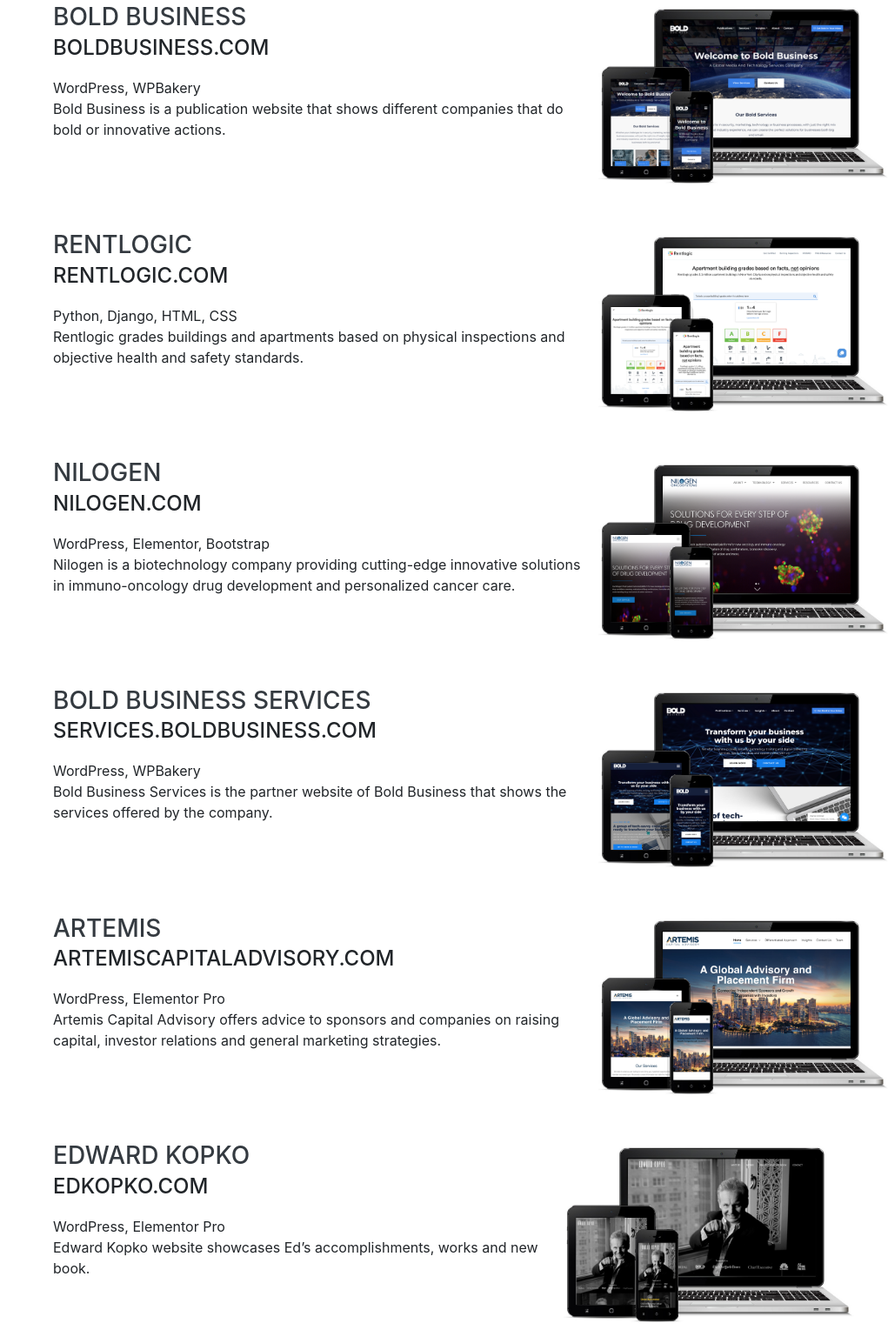
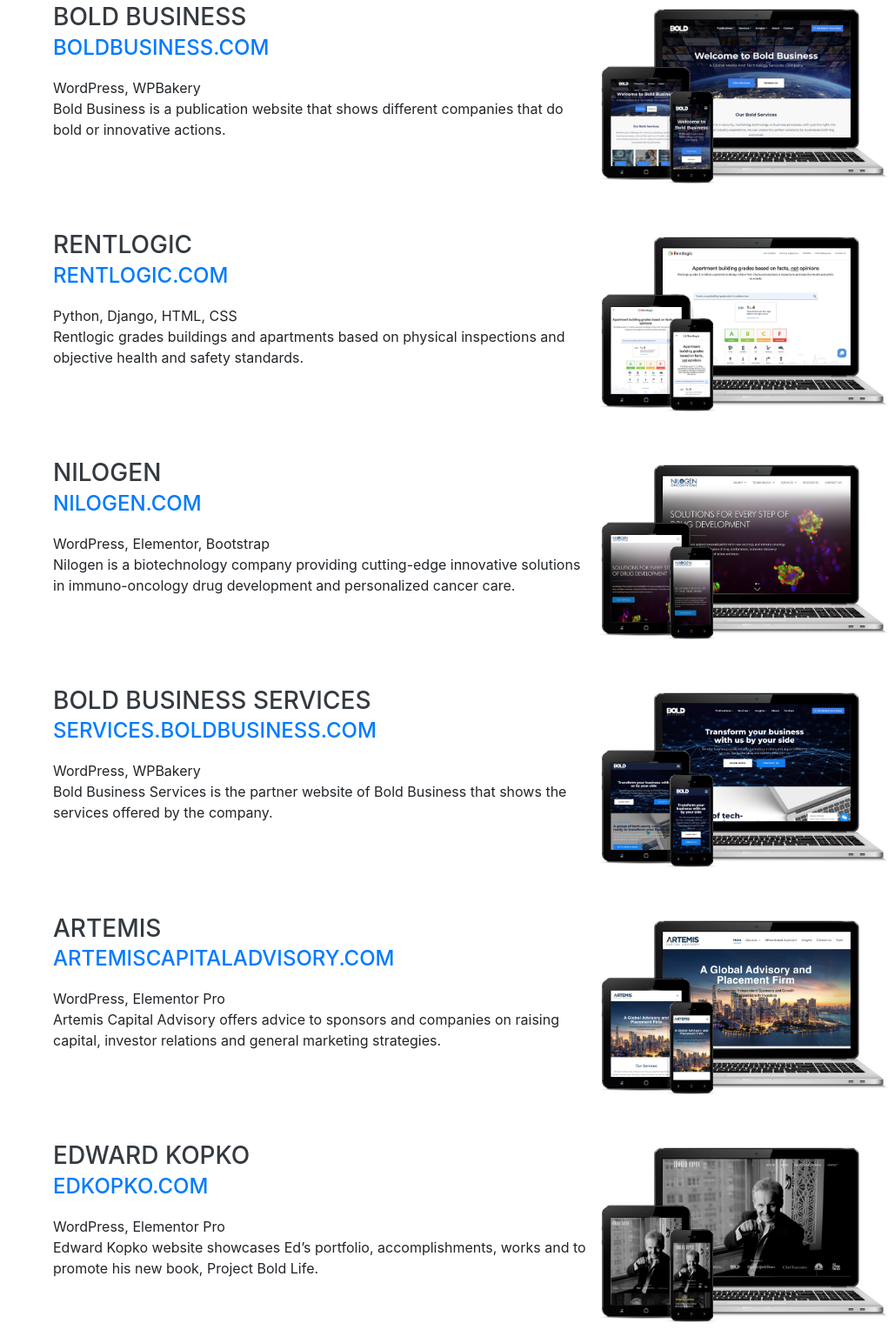
Before and after one commit to joefclarin/joefclarin.github.io, a website with bundled scripts: page index.html in a window 1280 px wide. Shown: the part 5271-6800 px from the top of the page at 87% size, without its empty margins (259-1280 px from the left). Built offline with nearby package versions, Linux system fonts and the light colour scheme; a web font is replaced by a local one.

Commit message:
Fixed alignment issue on the mockup images, added link to projects and change the link color

```diff
--- a/css/resume.css
+++ b/css/resume.css
@@ -172,7 +172,7 @@
 }
 
 a:hover, a:focus, a:active {
-  color: #824027;
+  color: #2a6ec3;
 }
 
 #projects img {
--- a/index.html
+++ b/index.html
@@ -322,7 +322,7 @@
         <div class="resume-item d-flex flex-column flex-md-row justify-content-between mb-5">
           <div class="resume-content mb-3">
             <h3 class="mb-0">Bold Business</h3>
-            <div class="subheading mb-3">boldbusiness.com</div>
+            <div class="subheading mb-3"><a target="_blank" href="boldbusiness.com">boldbusiness.com</a></div>
             <div class="mb-0">WordPress, WPBakery</div>
             <div class="mb-0">Bold Business is a publication website that shows different companies that do bold or innovative actions.</div>
           </div>
@@ -336,7 +336,7 @@
         <div class="resume-item d-flex flex-column flex-md-row justify-content-between mb-5">
           <div class="resume-content mb-3">
             <h3 class="mb-0">Rentlogic</h3>
-            <div class="subheading mb-3">rentlogic.com</div>
+            <div class="subheading mb-3"><a target="_blank" href="rentlogic.com">rentlogic.com</a></div>
             <div class="mb-0">Python, Django, HTML, CSS</div>
             <div class="mb-0">Rentlogic grades buildings and apartments based on physical inspections and objective health and safety standards.</div>
           </div>
@@ -350,7 +350,7 @@
         <div class="resume-item d-flex flex-column flex-md-row justify-content-between mb-5">
           <div class="resume-content mb-3">
             <h3 class="mb-0">Nilogen</h3>
-            <div class="subheading mb-3">nilogen.com</div>
+            <div class="subheading mb-3"><a target="_blank" href="nilogen.com">nilogen.com</a></div>
             <div class="mb-0">WordPress, Elementor, Bootstrap</div>
             <div class="mb-0">Nilogen is a biotechnology company providing cutting-edge innovative solutions in immuno-oncology drug development and personalized cancer care.</div>
           </div>
@@ -364,7 +364,7 @@
         <div class="resume-item d-flex flex-column flex-md-row justify-content-between mb-5">
           <div class="resume-content mb-3">
             <h3 class="mb-0">Bold Business Services</h3>
-            <div class="subheading mb-3">services.boldbusiness.com</div>
+            <div class="subheading mb-3"><a target="_blank" href="services.boldbusiness.com">services.boldbusiness.com</a></div>
             <div class="mb-0">WordPress, WPBakery</div>
             <div class="mb-0">Bold Business Services is the partner website of Bold Business that shows the services offered by the company.</div>
           </div>
@@ -378,7 +378,7 @@
         <div class="resume-item d-flex flex-column flex-md-row justify-content-between mb-5">
           <div class="resume-content mb-3">
             <h3 class="mb-0">Artemis</h3>
-            <div class="subheading mb-3">artemiscapitaladvisory.com</div>
+            <div class="subheading mb-3"><a target="_blank" href="artemiscapitaladvisory.com">artemiscapitaladvisory.com</a></div>
             <div class="mb-0">WordPress, Elementor Pro</div>
             <div class="mb-0">Artemis Capital Advisory offers advice to sponsors and companies on raising capital, investor relations and general marketing strategies.</div>
           </div>
@@ -392,14 +392,19 @@
         <div class="resume-item d-flex flex-column flex-md-row justify-content-between mb-5">
           <div class="resume-content mb-3">
             <h3 class="mb-0">Edward Kopko</h3>
-            <div class="subheading mb-3">edkopko.com</div>
+            <div class="subheading mb-3"><a target="_blank" href="edkopko.com">edkopko.com</a></div>
             <div class="mb-0">WordPress, Elementor Pro</div>
-            <div class="mb-0">Edward Kopko website showcases Ed’s accomplishments, works and new book.</div>
+            <div class="mb-0">Edward Kopko website showcases Ed’s portfolio, accomplishments, works and to promote his new book, Project Bold Life.</div>
           </div>
           <div class="resume-date text-md-right">
             <div class="mb-0">
               <img class="img-fluid" src="img/projects/edkopko.png" alt="Edward Kopko" />
             </div>
+          </div>
+        </div>
+
+        <div class="resume-item d-flex flex-column flex-md-row justify-content-between mb-5">
+          <div class="resume-content mb-3">
           </div>
         </div>
 
```
Also changed, not shown: css/resume.min.css.
